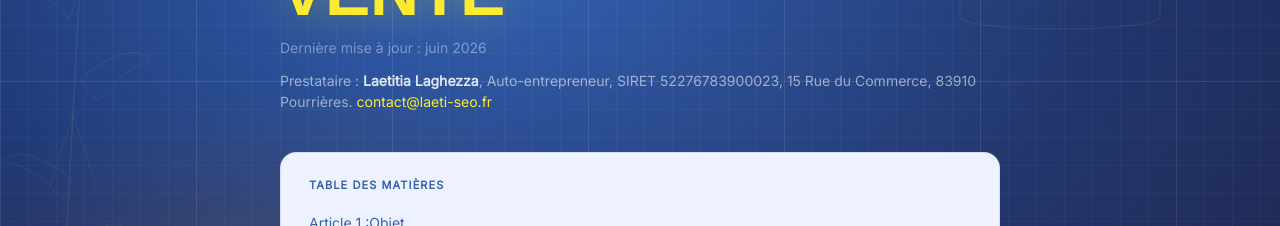
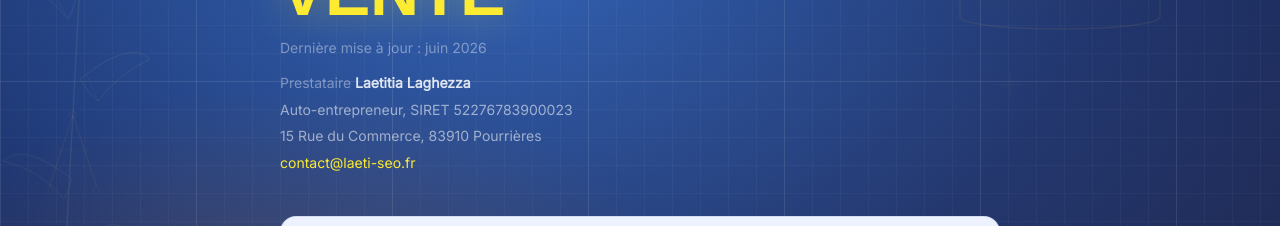
Before and after one commit to giga8383/laeti-seo, a Next.js app: page /cgv in a window 1280 px wide. Shown: the part 311-537 px from the top of the page. Built offline with nearby package versions, Linux system fonts and the light colour scheme; no server answers; a web font is replaced by a local one.

Commit message:
fix: reformater le bloc prestataire en lignes distinctes dans les CGV

```diff
--- a/src/app/cgv/page.tsx
+++ b/src/app/cgv/page.tsx
@@ -57,11 +57,12 @@ export default function CGV() {
           <p className="mb-3" style={{ fontFamily: inter.style.fontFamily, fontSize: '14px', color: 'rgba(255,255,255,0.40)' }}>
             Dernière mise à jour : juin 2026
           </p>
-          <p className="mb-10" style={{ fontFamily: inter.style.fontFamily, fontSize: '14px', color: 'rgba(255,255,255,0.55)' }}>
-            Prestataire : <strong style={{ color: 'rgba(255,255,255,0.85)' }}>Laetitia Laghezza</strong>, Auto-entrepreneur, SIRET 52276783900023,
-            15 Rue du Commerce, 83910 Pourrières.{' '}
-            <a href="mailto:contact@laeti-seo.fr" style={{ color: '#fceb30' }}>contact@laeti-seo.fr</a>
-          </p>
+          <div className="mb-10" style={{ fontFamily: inter.style.fontFamily, fontSize: '14px', color: 'rgba(255,255,255,0.55)', lineHeight: '1.9' }}>
+            <p><span style={{ color: 'rgba(255,255,255,0.40)' }}>Prestataire</span> <strong style={{ color: 'rgba(255,255,255,0.85)' }}>Laetitia Laghezza</strong></p>
+            <p>Auto-entrepreneur, SIRET 52276783900023</p>
+            <p>15 Rue du Commerce, 83910 Pourrières</p>
+            <p><a href="mailto:contact@laeti-seo.fr" style={{ color: '#fceb30', textDecoration: 'none' }}>contact@laeti-seo.fr</a></p>
+          </div>
 
           {/* Table des matières */}
           <nav
```
